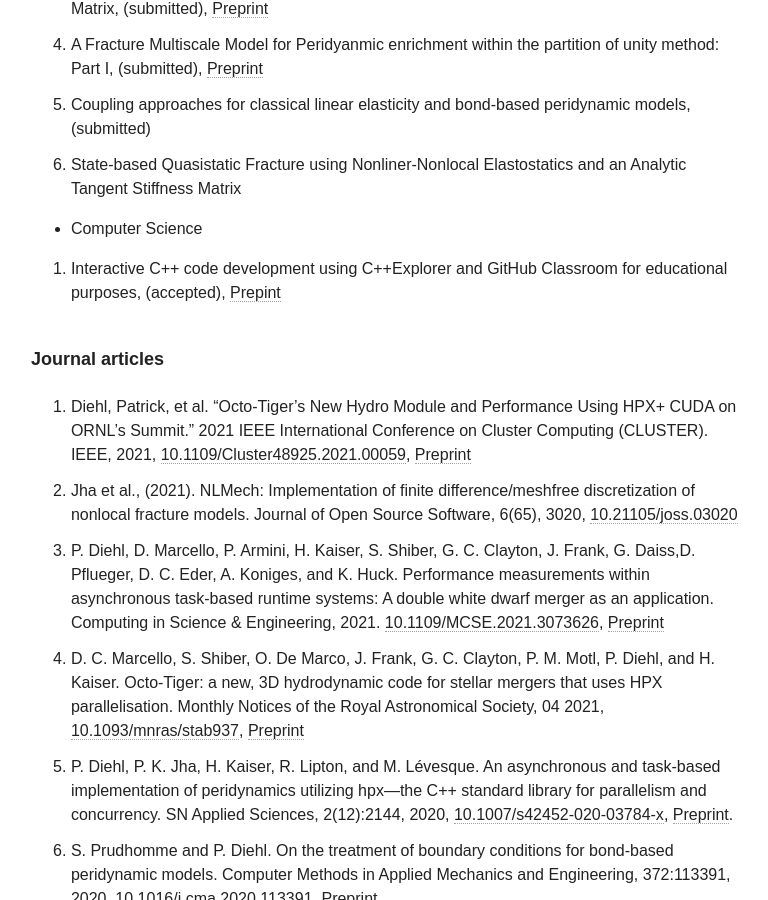
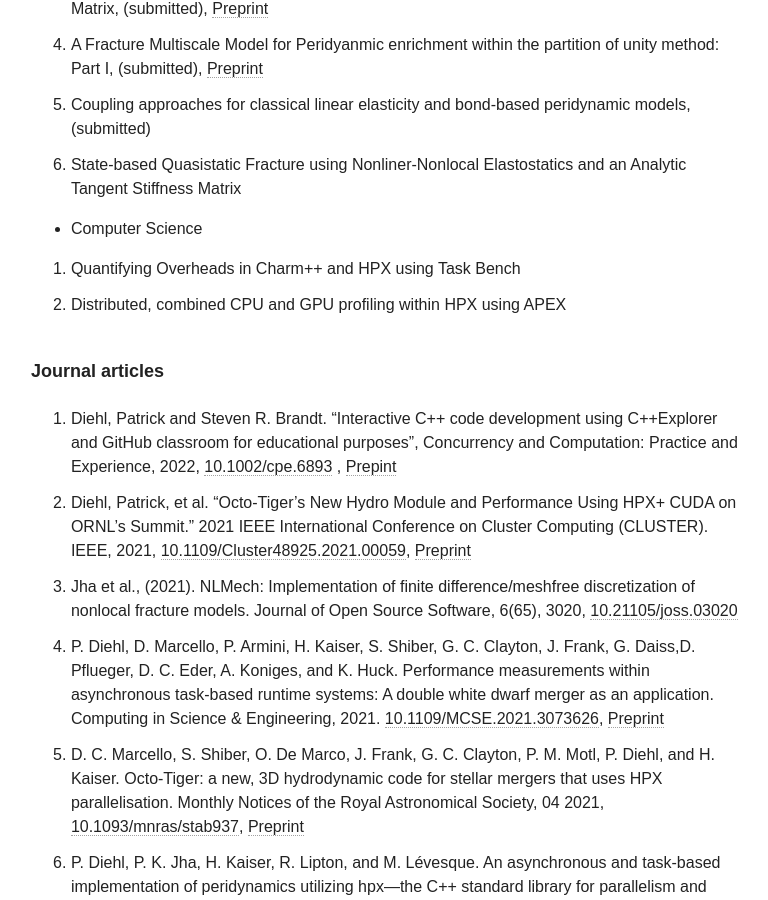
Before and after one commit to diehlpk/diehlpk.github.io, a Jekyll site: the page built from cv/index.md, in a window 1280 px wide and 900 px high, scrolled down 2693 px. Shown: the whole window, without its empty margins (255-1023 px from the left). Built offline with Jekyll 4.4.1, drawn with Linux system fonts in a browser that asks for light colours; nearby versions of some CDN libraries; some web fonts are replaced.

Commit message:
Update CV

```diff
--- a/cv/index.md
+++ b/cv/index.md
@@ -90,11 +90,13 @@ Also available as [PDF document]({{ site.url }}/assets/grants.pdf).
 
 * Computer Science
 
-1. Interactive C++ code development using C++Explorer and GitHub Classroom for educational purposes, (accepted), [Prepint](https://edarxiv.org/5te23/)
-
+1. Quantifying Overheads in Charm++ and HPX using Task Bench
+1. Distributed, combined CPU and GPU profiling within HPX using APEX
 
 ###### Journal articles
 
+
+1. Diehl, Patrick and Steven R. Brandt. "Interactive C++ code development using C++Explorer and GitHub classroom for educational purposes", Concurrency and Computation: Practice and Experience, 2022, [10.1002/cpe.6893](https://doi.org/10.1002/cpe.6893) , [Prepint](https://edarxiv.org/5te23/)
 1. Diehl, Patrick, et al. "Octo-Tiger’s New Hydro Module and Performance Using HPX+ CUDA on ORNL’s Summit." 2021 IEEE International Conference on Cluster Computing (CLUSTER). IEEE, 2021,  [10.1109/Cluster48925.2021.00059](https://doi.org/10.1109/Cluster48925.2021.00059), [Preprint](https://arxiv.org/abs/2107.10987)
 1. Jha et al., (2021). NLMech: Implementation of finite difference/meshfree discretization of nonlocal fracture models. Journal of Open Source Software, 6(65), 3020, [10.21105/joss.03020](https://doi.org/10.21105/joss.03020)
 1.  P. Diehl, D. Marcello, P. Armini, H. Kaiser, S. Shiber, G. C. Clayton, J. Frank, G. Daiss,D. Pflueger, D. C. Eder, A. Koniges, and K. Huck. Performance measurements within asynchronous task-based runtime systems: A double white dwarf merger as an application. Computing in Science & Engineering, 2021. [10.1109/MCSE.2021.3073626](https://doi.org/10.1109/MCSE.2021.3073626), [Preprint](https://arxiv.org/abs/2102.00223)
```
